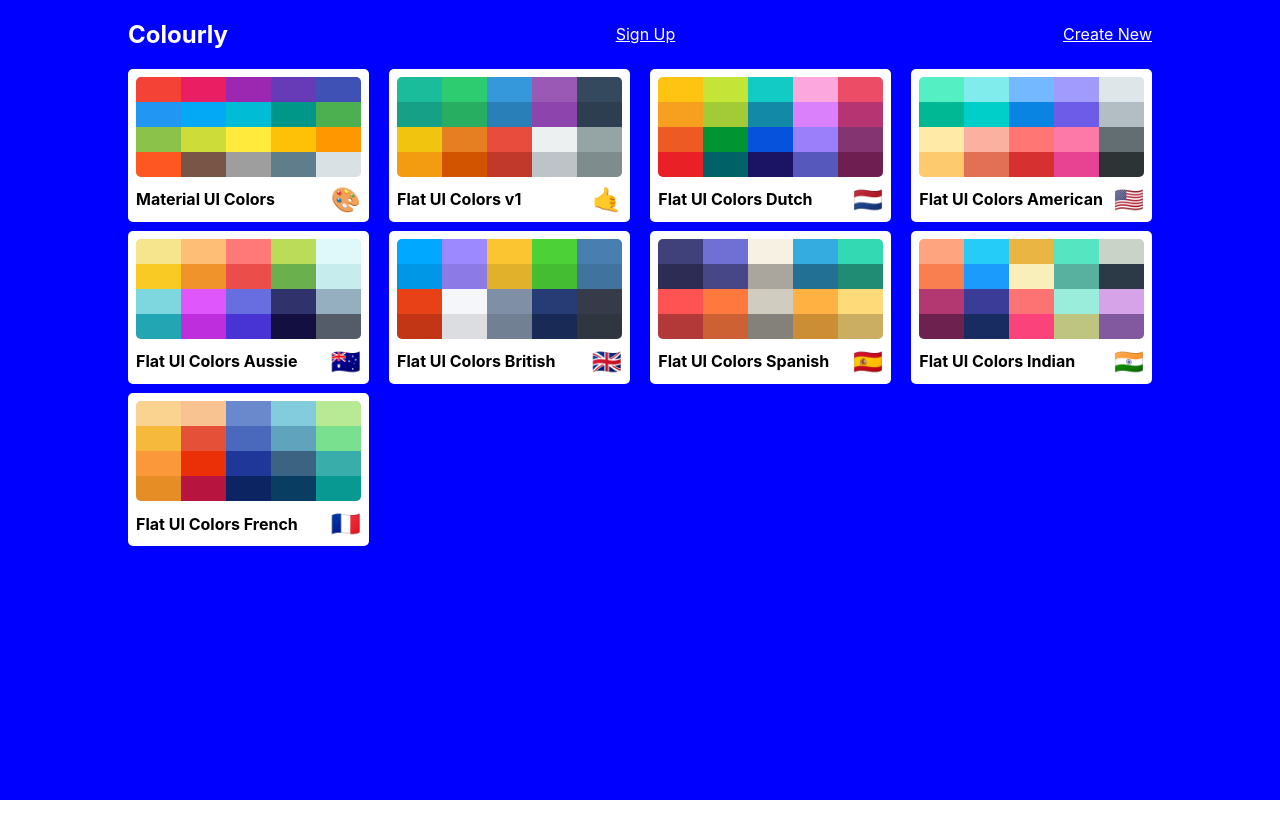
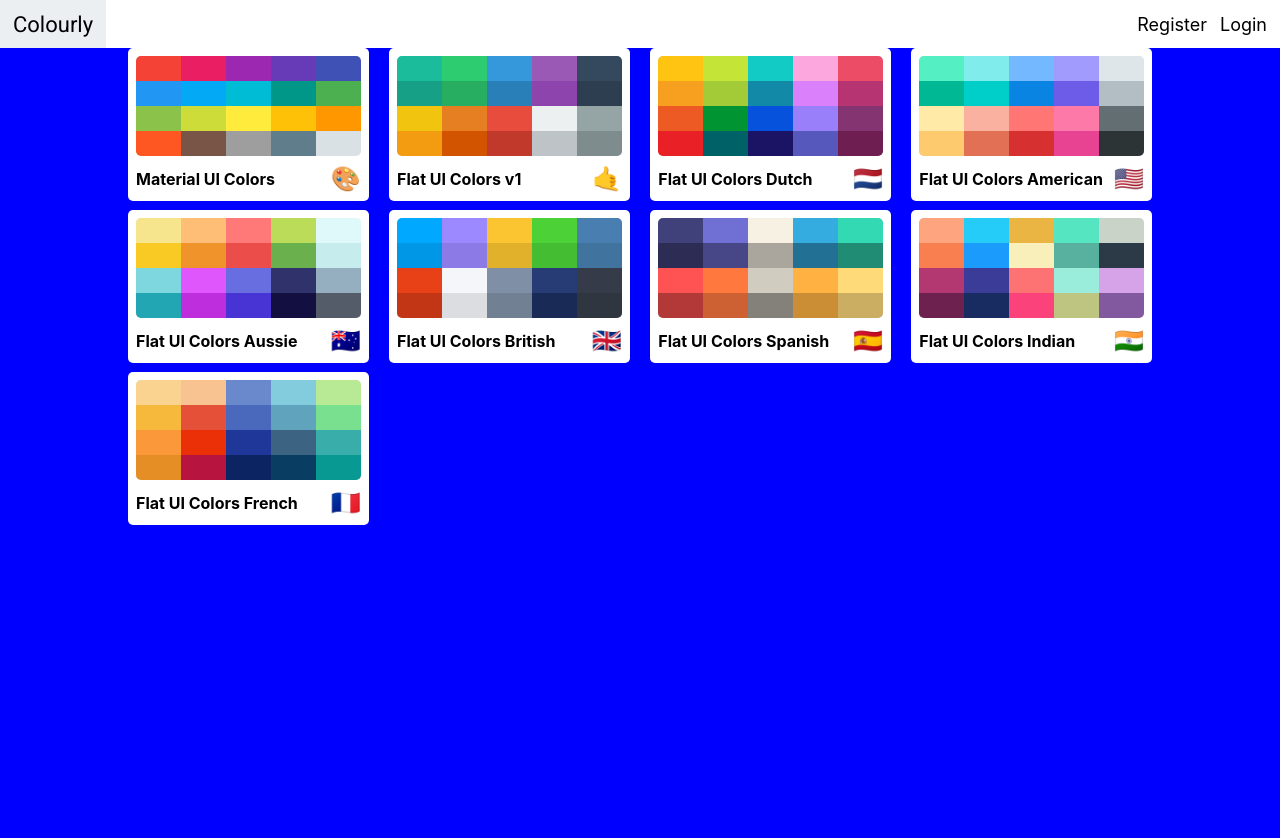
Before and after one commit to KaushikShivam/Colourly, a React (Create React App) app in the folder client/: page / in a window 1280 px wide. Shown: the top 838 px of the page. Before the commit the page ends 800 px from the top, so only its background shows below. Built offline with nearby package versions, Linux system fonts and the light colour scheme.

Commit message:
Finish header with styles

```diff
--- a/client/src/components/Header.jsx
+++ b/client/src/components/Header.jsx
@@ -1,22 +1,20 @@
-import React, { useState } from 'react';
-import Slider from 'rc-slider';
+import React from 'react';
 import { withStyles } from '@material-ui/styles';
 
 import { Link } from 'react-router-dom';
 
-import 'rc-slider/assets/index.css';
-import styles from './../styles/Navbar.styles';
+import styles from './../styles/Header.styles';
 
-const Navbar = ({ classes }) => (
-  <nav className={classes.Navbar}>
+const Header = ({ classes }) => (
+  <nav className={classes.Header}>
     <div className={classes.logo}>
       <Link to="/">Colourly</Link>
     </div>
-    <div>
-      <Link to="/signup">Sign Up</Link>
+    <div className={classes.links}>
+      <Link to="/signup">Register</Link>
       <Link to="/login">Login</Link>
     </div>
   </nav>
 );
 
-export default withStyles(styles)(Navbar);
+export default withStyles(styles)(Header);
--- a/client/src/components/PaletteList.jsx
+++ b/client/src/components/PaletteList.jsx
@@ -5,18 +5,16 @@
 import MiniPalette from './MiniPalette';
 import styles from './../styles/PaletteList.styles';
 
+import Header from './Header';
+
 const PaletteList = ({ palettes, classes, history }) => {
   const goToPalette = id => history.push(`/palette/${id}`);
 
   return (
+    <>
+      <Header />
       <div className={classes.root}>
         <div className={classes.container}>
-        {/* TODO: Refactor and make this a global NAV, Take out the nav styles as well */}
-        <nav className={classes.nav}>
-          <h1>Colourly</h1>
-          <Link to="/signup">Sign Up</Link>
-          <Link to="/palette/new">Create New</Link>
-        </nav>
           <div className={classes.palettes}>
             {palettes.map(palette => (
               <MiniPalette
@@ -27,6 +25,7 @@
           </div>
         </div>
       </div>
+    </>
   );
 };
 
--- /dev/null
+++ b/client/src/styles/Header.styles.js
@@ -0,0 +1,32 @@
+export default {
+  Header: {
+    display: 'flex',
+    alignItems: 'center',
+    justifyContent: 'space-between',
+    height: '6vh',
+    '& a': {
+      textDecoration: 'none',
+      color: 'black'
+    }
+  },
+
+  logo: {
+    marginRight: '15px',
+    padding: '0 13px',
+    fontSize: '22px',
+    backgroundColor: '#eceff1',
+    fontFamily: 'Roboto',
+    height: '100%',
+    display: 'flex',
+    alignItems: 'center'
+  },
+  links: {
+    fontSize: '18px',
+    padding: '0 13px;',
+    '& a': {
+      textDecoration: 'none',
+      color: 'black',
+      marginLeft: '13px'
+    }
+  }
+};
```
Lines whose indentation alone changed are shown as unchanged.
